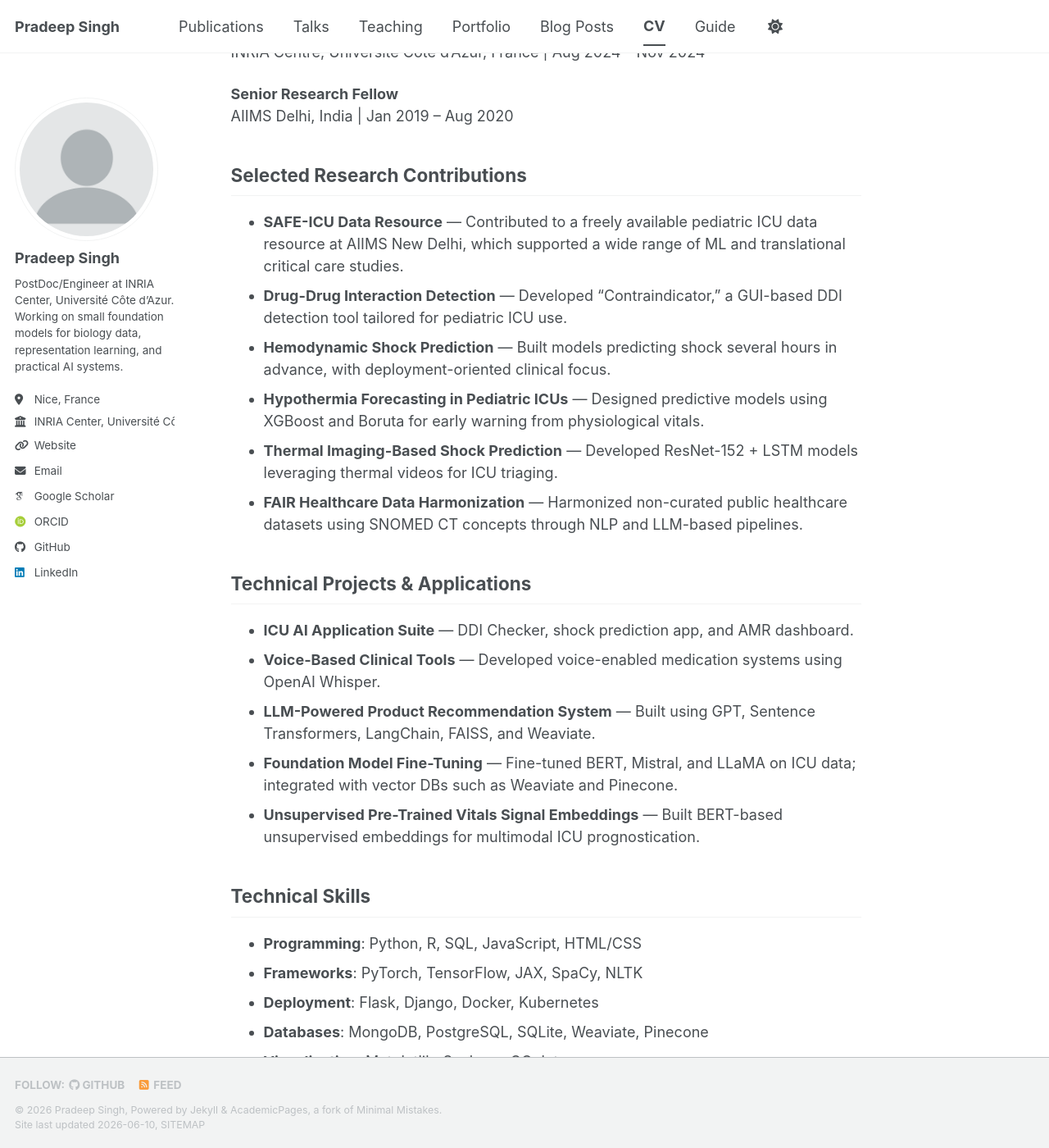
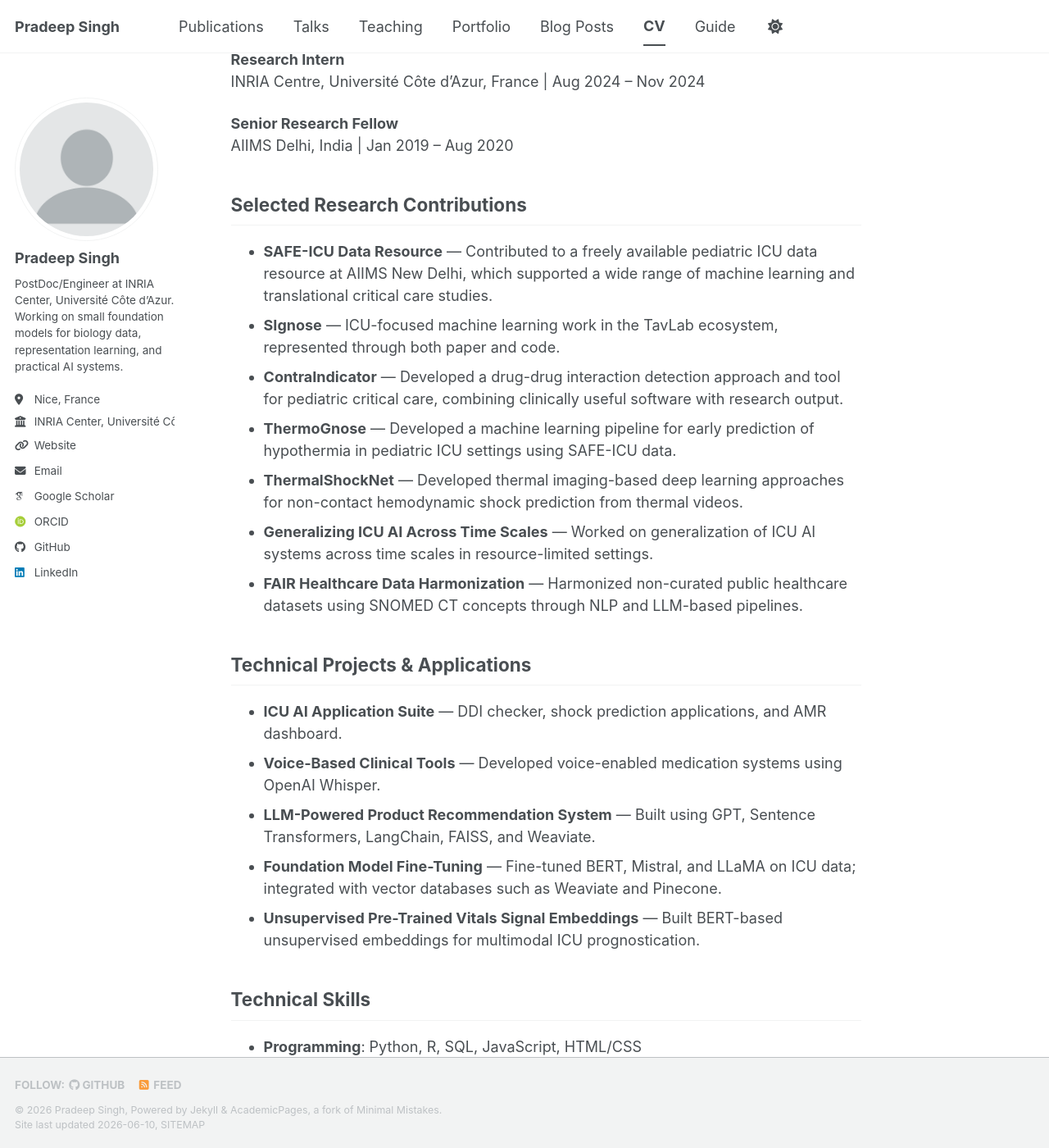
Before and after one commit to pradeepsinghnitk/pradeepsinghnitk.github.io, a Jekyll site: the page built from _pages/cv.md, in a window 1280 px wide and 1400 px high, scrolled down 1354 px. Shown: the whole window at 82% size. Built offline with Jekyll 4.4.1, drawn with Linux system fonts in a browser that asks for light colours; some web fonts are replaced; a script bundle is joined from its source files by our own code; library files that are not in the unit come from our copies; some of the changed text lies outside the part shown.

Commit message:
Update cv.md

```diff
--- a/_pages/cv.md
+++ b/_pages/cv.md
@@ -20,7 +21,7 @@ INRIA Center, Université Côte d’Azur, Nice, France
 
 ## Summary
 
-AI researcher and engineer working at the intersection of machine learning, biomedical AI, and computational methods for biology data. Current work at INRIA focuses on small foundation models, representation learning, and practical model development for biology-related data. During my PhD, one of my major achievements was contributing to the SAFE-ICU data resource and its associated ecosystem of predictive models, clinical pipelines, and deployable ICU AI tools.
+AI researcher and engineer working at the intersection of machine learning, biomedical AI, and computational methods for biology data. Current work at INRIA focuses on small foundation models, representation learning, and practical model development for biology-related data. During the PhD, one of the major achievements was contributing to the SAFE-ICU data resource and its associated ecosystem of predictive models, clinical pipelines, and deployable ICU AI tools.
 
 ## Education
 
@@ -51,19 +52,20 @@ AIIMS Delhi, India | Jan 2019 -- Aug 2020
 
 ## Selected Research Contributions
 
-- **SAFE-ICU Data Resource** — Contributed to a freely available pediatric ICU data resource at AIIMS New Delhi, which supported a wide range of ML and translational critical care studies.
-- **Drug-Drug Interaction Detection** — Developed "Contraindicator," a GUI-based DDI detection tool tailored for pediatric ICU use.
-- **Hemodynamic Shock Prediction** — Built models predicting shock several hours in advance, with deployment-oriented clinical focus.
-- **Hypothermia Forecasting in Pediatric ICUs** — Designed predictive models using XGBoost and Boruta for early warning from physiological vitals.
-- **Thermal Imaging-Based Shock Prediction** — Developed ResNet-152 + LSTM models leveraging thermal videos for ICU triaging.
+- **SAFE-ICU Data Resource** — Contributed to a freely available pediatric ICU data resource at AIIMS New Delhi, which supported a wide range of machine learning and translational critical care studies.
+- **SIgnose** — ICU-focused machine learning work in the TavLab ecosystem, represented through both paper and code.
+- **ContraIndicator** — Developed a drug-drug interaction detection approach and tool for pediatric critical care, combining clinically useful software with research output.
+- **ThermoGnose** — Developed a machine learning pipeline for early prediction of hypothermia in pediatric ICU settings using SAFE-ICU data.
+- **ThermalShockNet** — Developed thermal imaging-based deep learning approaches for non-contact hemodynamic shock prediction from thermal videos.
+- **Generalizing ICU AI Across Time Scales** — Worked on generalization of ICU AI systems across time scales in resource-limited settings.
 - **FAIR Healthcare Data Harmonization** — Harmonized non-curated public healthcare datasets using SNOMED CT concepts through NLP and LLM-based pipelines.
 
 ## Technical Projects & Applications
 
-- **ICU AI Application Suite** — DDI Checker, shock prediction app, and AMR dashboard.
+- **ICU AI Application Suite** — DDI checker, shock prediction applications, and AMR dashboard.
 - **Voice-Based Clinical Tools** — Developed voice-enabled medication systems using OpenAI Whisper.
 - **LLM-Powered Product Recommendation System** — Built using GPT, Sentence Transformers, LangChain, FAISS, and Weaviate.
-- **Foundation Model Fine-Tuning** — Fine-tuned BERT, Mistral, and LLaMA on ICU data; integrated with vector DBs such as Weaviate and Pinecone.
+- **Foundation Model Fine-Tuning** — Fine-tuned BERT, Mistral, and LLaMA on ICU data; integrated with vector databases such as Weaviate and Pinecone.
 - **Unsupervised Pre-Trained Vitals Signal Embeddings** — Built BERT-based unsupervised embeddings for multimodal ICU prognostication.
 
 ## Technical Skills
@@ -75,15 +77,17 @@ AIIMS Delhi, India | Jan 2019 -- Aug 2020
 - **Visualization**: Matplotlib, Seaborn, GGplot
 - **Languages**: English, Hindi
 
-## Publications
+## Selected Publications and Software
 
+- [ThermoGnose / Early prediction of hypothermia in pediatric intensive care units using machine learning](https://pubmed.ncbi.nlm.nih.gov/36171970/)
+- [ThermalShockNet / Early Prediction of Hemodynamic Shock in Pediatric Intensive Care Units With Deep Learning on Thermal Videos](https://pubmed.ncbi.nlm.nih.gov/35923238/)
+- [ThermalShockNet GitHub](https://github.com/pradeepsinghnitk/Shock-Prediction-with-Thermal-videos)
+- [SIgnose paper](https://papers.ssrn.com/sol3/papers.cfm?abstract_id=4248013)
+- [SIgnose GitHub](https://github.com/tavlab-iiitd/SIgnose)
+- [ContraIndicator paper](https://link.springer.com/article/10.1007/s40261-026-01529-z)
+- [ContraIndicator GitHub](https://github.com/tavlab-iiitd/ContraIndicator)
+- [Generalizing intensive care AI across time scales in resource-limited settings](https://www.medrxiv.org/content/10.64898/2026.04.23.26351588v1)
 - Full list on [Google Scholar](https://scholar.google.com/citations?user=VmelJF8AAAAJ)
-
-## Selected Projects
-
-- [SAFE-ICU](https://safeicu.aiims.edu.in/project/safeicu/)
-- [ShoQPred](https://github.com/SAFE-ICU/ShoQPred)
-- [Automated Shock Detection](https://github.com/SAFE-ICU/Automated_Shock_Detection)
 
 ## References
 
```
Also changed, not shown: other parts of _pages/cv.md (+1 -0 lines).
